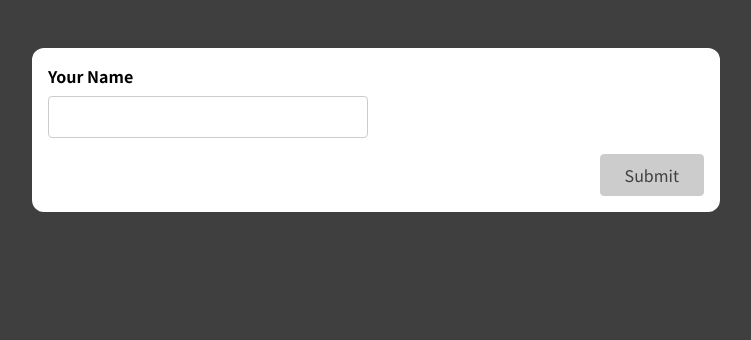
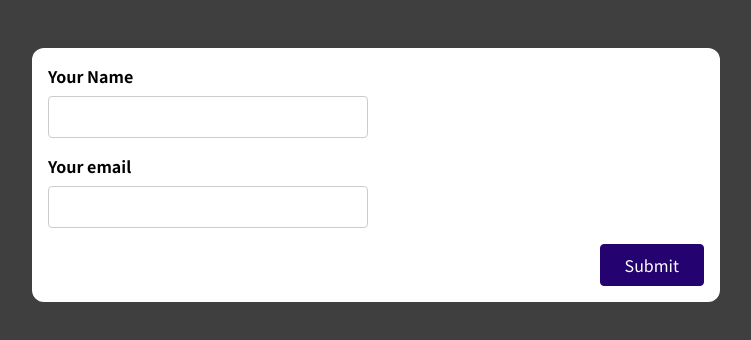
Before and after one commit to Razieh-Abedi/simple-form-validation, a React (Create React App) app: page / in a window 1280 px wide. Shown: the top 340 px of the page, without its empty margins (264-1015 px from the left). Built offline with nearby package versions, Linux system fonts and the light colour scheme.

Commit message:
did email validation

```diff
--- a/src/components/SimpleInput.js
+++ b/src/components/SimpleInput.js
@@ -3,19 +3,30 @@ import React, { useState } from "react";
 const SimpleInput = (props) => {
   const [enteredName, setEnteredName] = useState("");
   const [enteredNameIsTouched, setEnteredNameIsTouched] = useState(false);
+  const [enteredEmail, setEnteredEmail] = useState("");
+  const [enteredEmailIsTouched, setEnteredEmailIsTouched] = useState(false);
+  const [formIsValid, setFormIsValid] = useState(false);
 
   const enteredNameIsValid = enteredName.trim().length !== 0;
   const nameInputIsInvalid = !enteredNameIsValid && enteredNameIsTouched;
 
+  const enteredEmailIsValid = enteredEmail.includes("@");
+  const emailInputIsInvalid = !enteredEmailIsValid && enteredEmailIsTouched;
+
   //overall form validation
-  let formIsValid = false;
-  if (enteredNameIsValid) {
-    formIsValid(true);
-  }
+  const OverallFormValidation = () => {
+    if (enteredNameIsValid && enteredEmailIsValid) {
+      setFormIsValid(true);
+    }
+  };
 
   //validate the form when input loses focus
   const nameInputBlurHandler = (event) => {
     setEnteredNameIsTouched(true);
+  };
+
+  const emailInputBlurHandler = (event) => {
+    setEnteredEmailIsTouched(true);
   };
 
   //****set input on keystroke- validate input on keystroke*/
@@ -23,19 +34,28 @@ const SimpleInput = (props) => {
     setEnteredName(event.target.value);
   };
 
+  const emailInputChangeHandler = (event) => {
+    setEnteredEmail(event.target.value);
+  };
+
   const formSubmitHandler = (event) => {
     event.preventDefault();
     setEnteredNameIsTouched(true);
-    if (!enteredNameIsValid) {
+    setEnteredEmailIsTouched(true);
+    if (!enteredNameIsValid && !enteredEmailIsValid) {
       return;
     }
-
-    console.log(enteredName);
     setEnteredName("");
+    setEnteredEmail("");
     setEnteredNameIsTouched(false);
+    setEnteredEmailIsTouched(false);
   };
 
   const nameInputClasses = nameInputIsInvalid
+    ? "form-control invalid"
+    : "form-control";
+
+  const emailInputClasses = emailInputIsInvalid
     ? "form-control invalid"
     : "form-control";
 
@@ -48,13 +68,28 @@ const SimpleInput = (props) => {
           id="name"
           onChange={nameInputChangeHandler}
           onBlur={nameInputBlurHandler}
+          value={enteredName}
         />
       </div>
       {nameInputIsInvalid && (
         <p className="error-text">Name must not be empty!</p>
       )}
+      <div className={emailInputClasses}>
+        <label htmlFor="email">Your email</label>
+        <input
+          type="email"
+          id="email"
+          onBlur={emailInputBlurHandler}
+          onChange={emailInputChangeHandler}
+          value={enteredEmail}
+        />
+      </div>
+
+      {emailInputIsInvalid && (
+        <p className="error-text">Enter a valid email address!</p>
+      )}
       <div className="form-actions">
-        <button disabled={!formIsValid}>Submit</button>
+        <button >Submit</button>
       </div>
     </form>
   );
```
